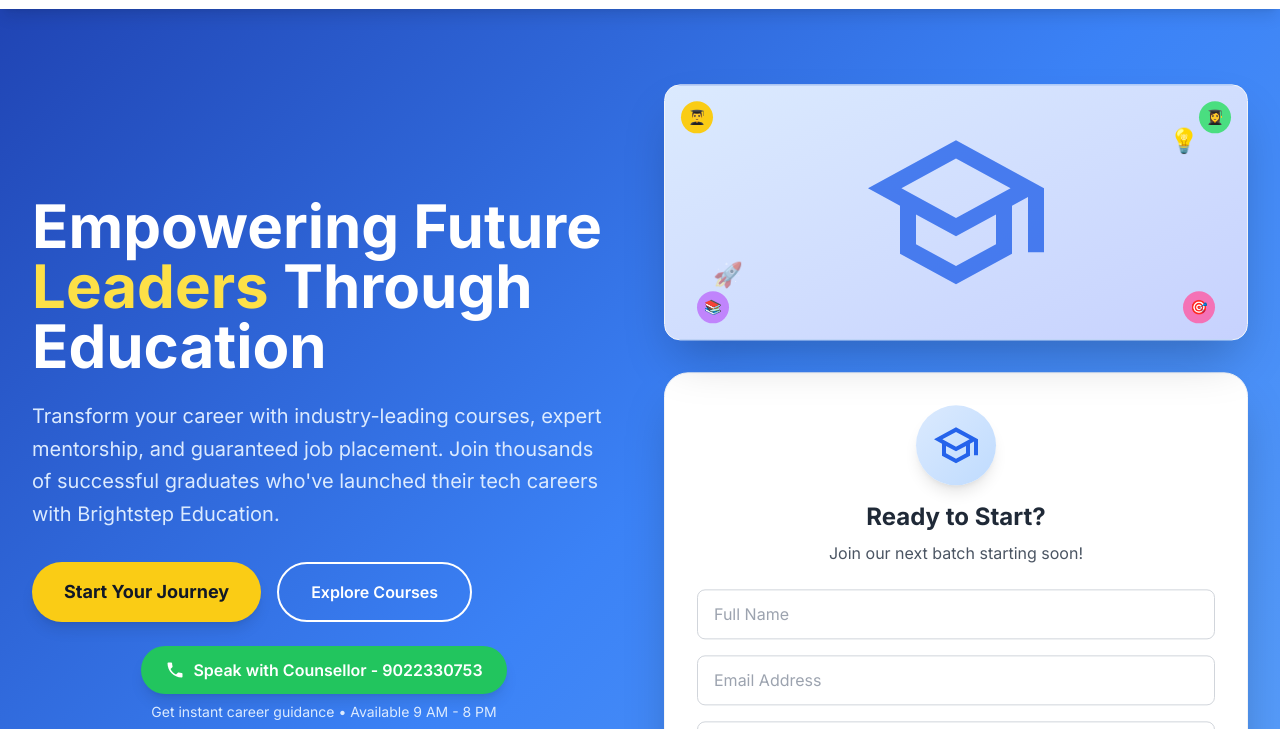
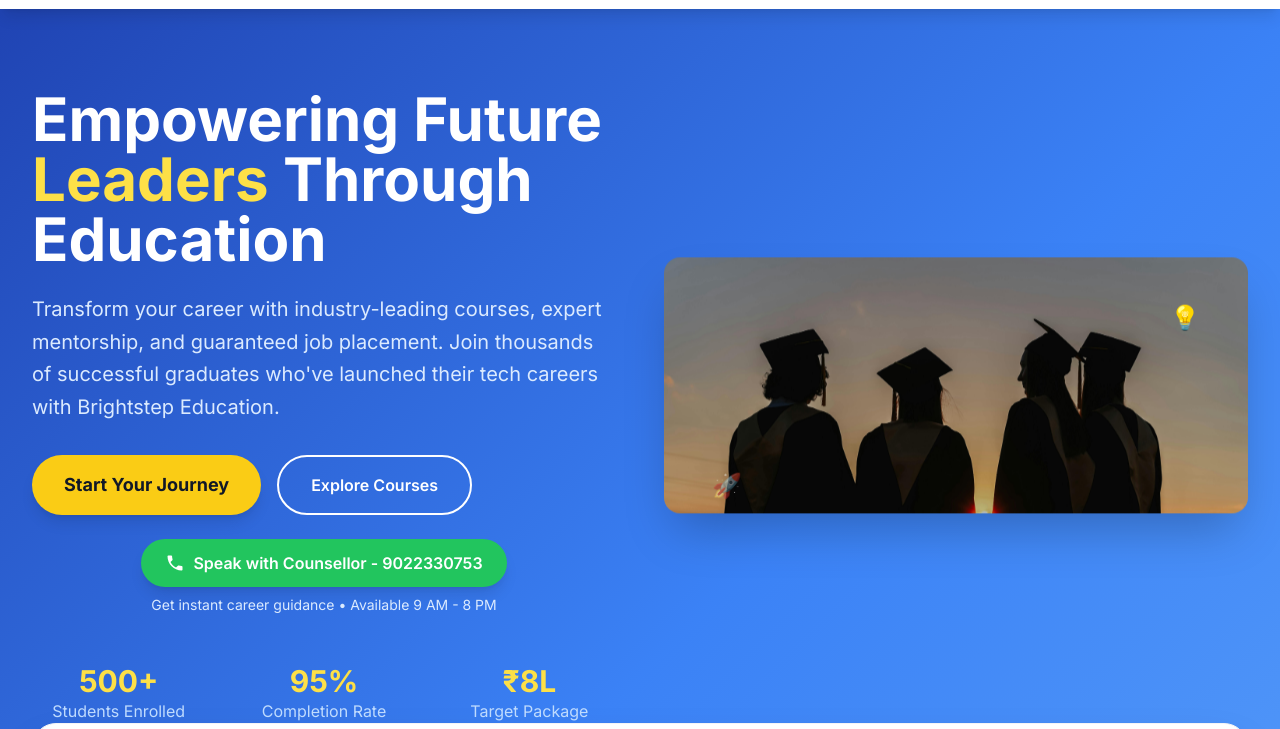
Before and after one commit to manishachavan0204/brightstepeducation, a plain HTML site: page index.html in a window 1280 px wide. Shown: the part 71-800 px from the top of the page. Drawn offline with nearby package versions, Linux system fonts and the light colour scheme.

Commit message:
Update index.html

```diff
--- a/index.html
+++ b/index.html
@@ -114,23 +114,9 @@
                     <div class="animate-float">
                         <!-- Education Hero Image -->
                         <div class="mb-8">
-                            <div class="w-full h-64 bg-gradient-to-br from-blue-100 to-indigo-200 rounded-2xl shadow-2xl border border-gray-100 flex items-center justify-center relative overflow-hidden">
-                                <!-- Education SVG Illustration -->
-                                <svg class="w-48 h-48 text-blue-600 opacity-80" fill="currentColor" viewBox="0 0 24 24">
-                                    <path d="M12 3L1 9l4 2.18v6L12 21l7-3.82v-6l2-1.09V17h2V9L12 3zm6.82 6L12 12.72 5.18 9 12 5.28 18.82 9zM17 15.99l-5 2.73-5-2.73v-3.72L12 15l5-2.73v3.72z"/>
-                                </svg>
-                                <!-- Students Icons -->
-                                <div class="absolute top-4 left-4 w-8 h-8 bg-yellow-400 rounded-full flex items-center justify-center">
-                                    <span class="text-sm">👨‍🎓</span>
-                                </div>
-                                <div class="absolute top-4 right-4 w-8 h-8 bg-green-400 rounded-full flex items-center justify-center">
-                                    <span class="text-sm">👩‍🎓</span>
-                                </div>
-                                <div class="absolute bottom-4 left-8 w-8 h-8 bg-purple-400 rounded-full flex items-center justify-center">
-                                    <span class="text-sm">📚</span>
-                                </div>
-                                <div class="absolute bottom-4 right-8 w-8 h-8 bg-pink-400 rounded-full flex items-center justify-center">
-                                    <span class="text-sm">🎯</span>
+    <img src="graduation.jpg" alt="Graduation Photo" class="rounded-2xl shadow-2xl w-full h-64 object-cover">
+</div>
+
                                 </div>
                                 <!-- Floating Elements -->
                                 <div class="absolute top-12 right-12 text-2xl animate-bounce">💡</div>
```
